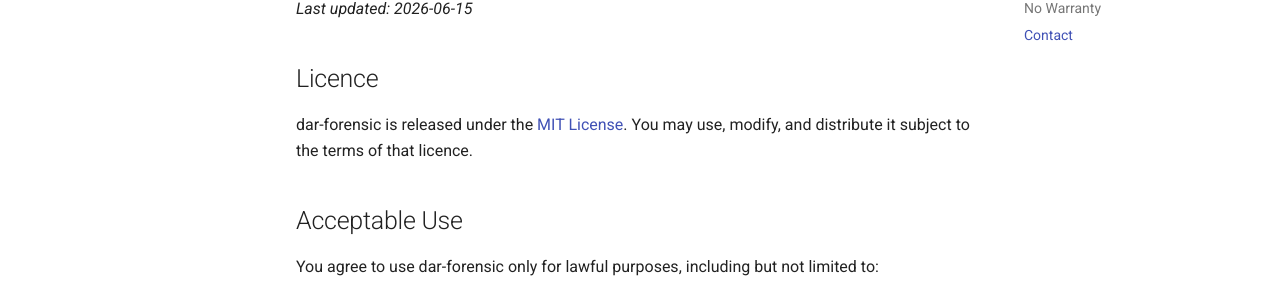
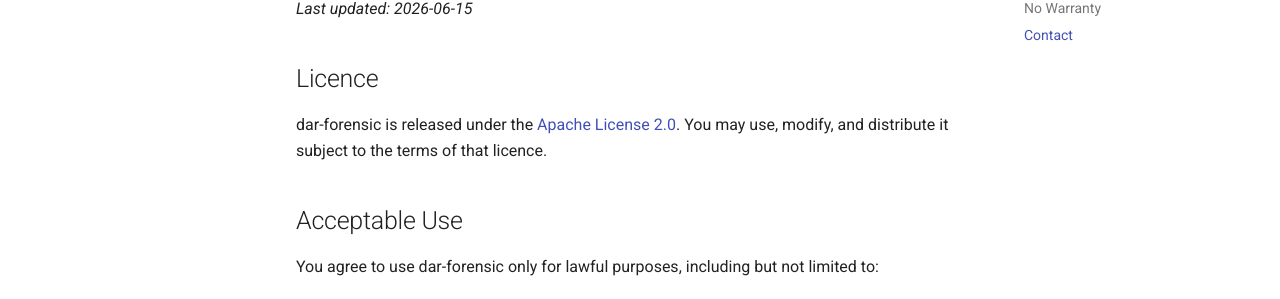
Before and after one commit to SecurityRonin/dar-forensic, an MkDocs documentation site: the page built from docs/terms.md, in a window 1280 px wide and 1057 px high. Shown: the part 232-531 px from the top of the window. Built offline with MkDocs 1.6.1 and Material for MkDocs 9.7.7, drawn with Linux system fonts in a browser that asks for light colours; comment, search, counter and statistics services are not loaded.

Commit message:
docs(terms): state Apache-2.0, the licence this repo actually ships
docs/terms.md named the MIT Licence while LICENSE and Cargo.toml both
declare Apache-2.0. The fleet standardised on Apache-2.0 for its explicit
patent grant; the LICENSE file and the crate manifest were migrated and
this document was not.

Co-Authored-By: Claude Opus 5 (1M context) <noreply@anthropic.com>

```diff
--- a/docs/terms.md
+++ b/docs/terms.md
@@ -4,7 +4,7 @@
 
 ## Licence
 
-dar-forensic is released under the [MIT License](https://github.com/SecurityRonin/dar-forensic/blob/main/LICENSE). You may use, modify, and distribute it subject to the terms of that licence.
+dar-forensic is released under the [Apache License 2.0](https://github.com/SecurityRonin/dar-forensic/blob/main/LICENSE). You may use, modify, and distribute it subject to the terms of that licence.
 
 ## Acceptable Use
 
```
